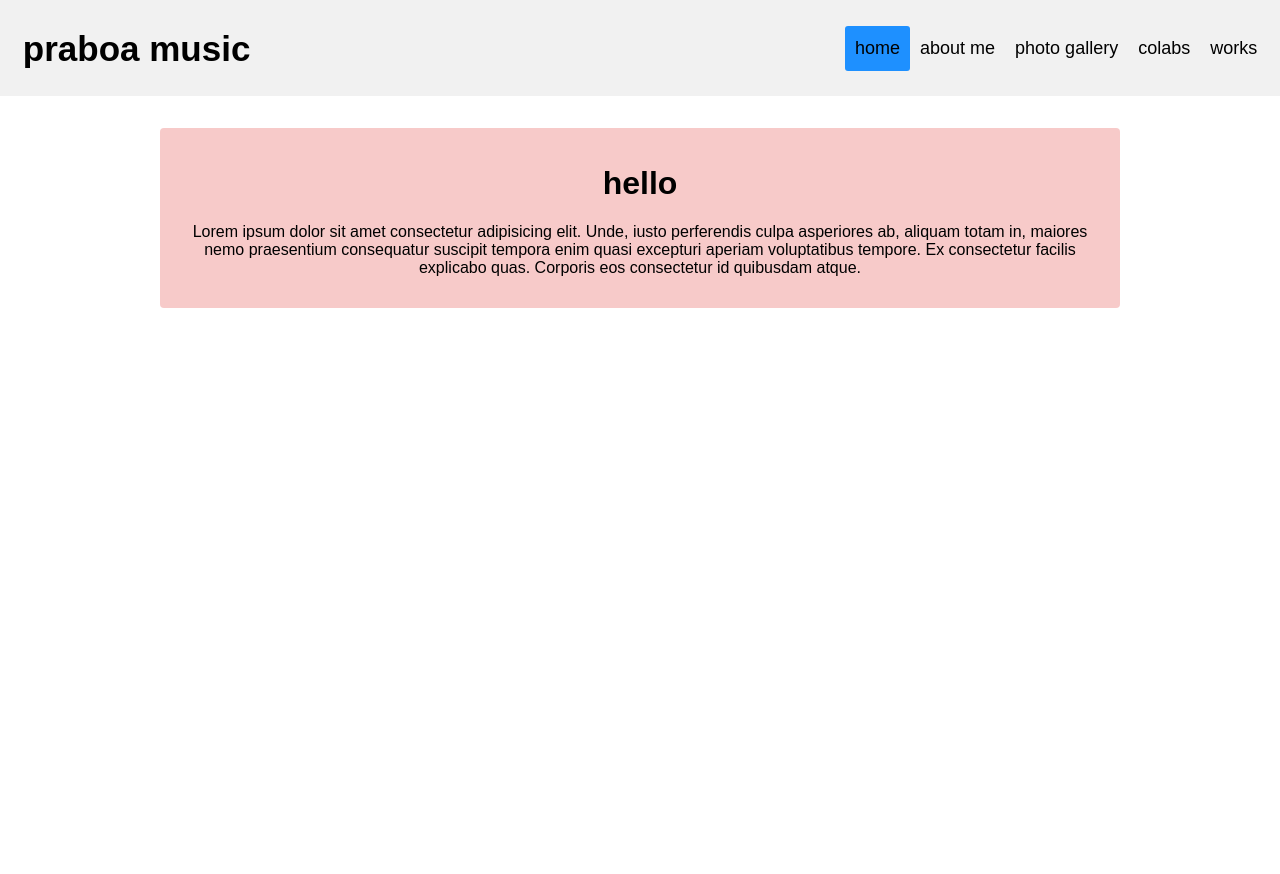
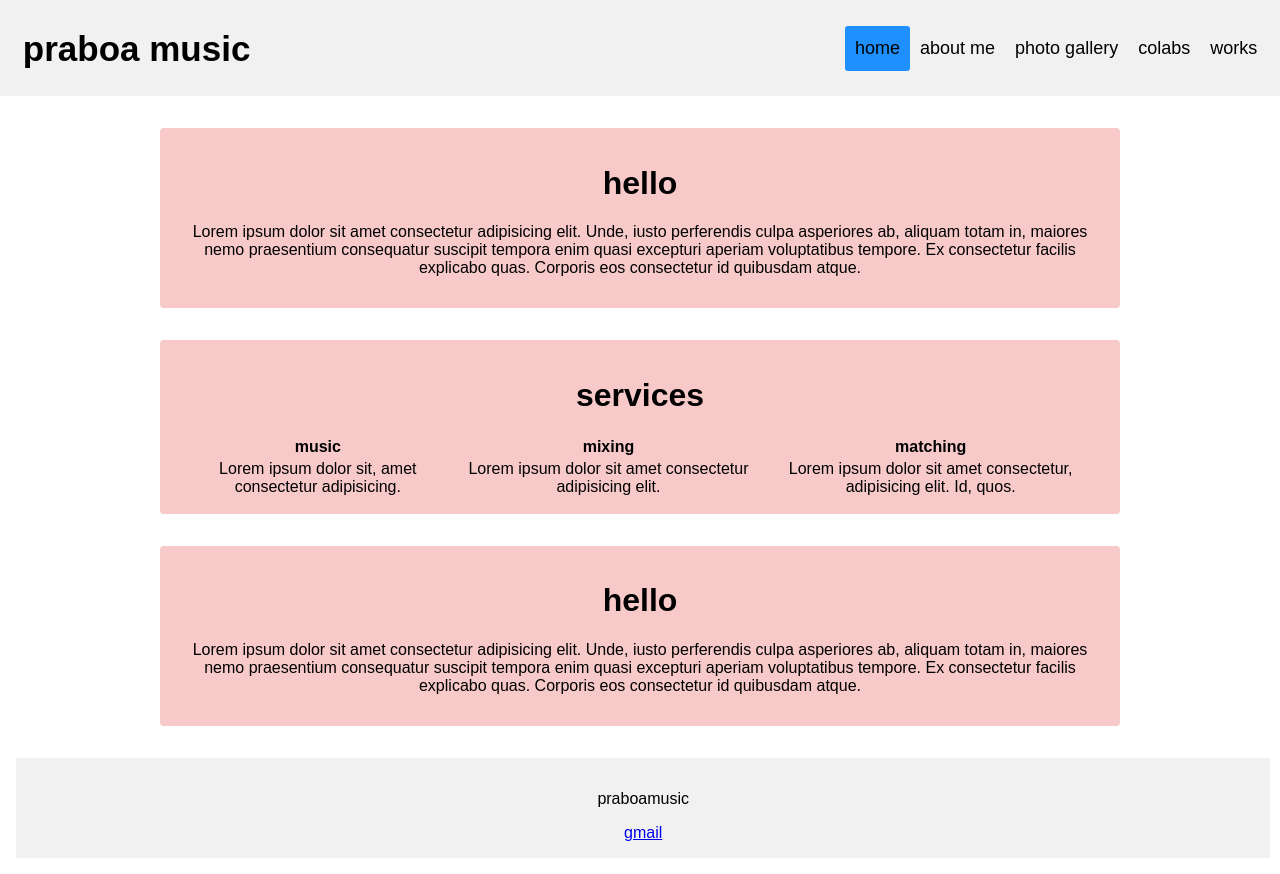
Before and after one commit to Aswin-k-ashok/praboamusical, a plain HTML site: page index.html in a window 1280 px wide. Before the commit the page ends 800 px from the top, so only its background shows below. Drawn offline with Linux system fonts and the light colour scheme.

Commit message:
first commit

```diff
--- a/index.html
+++ b/index.html
@@ -22,7 +22,7 @@
     </div>
 
   <div style="margin:2em;">
-<div class="containerAbout">
+<div class="containerMain">
     <h1>hello</h1>
     <p>Lorem ipsum dolor sit amet consectetur adipisicing elit. Unde,
         iusto perferendis culpa asperiores ab, aliquam totam in, maiores nemo
@@ -31,7 +31,39 @@
 </div>
   </div>
 
-    <div class="footer">
+  <div style="margin:2em;">
+    <div class="containerMain">
+        <h1>services</h1>
+        <table>
+         <tr>
+             <th>music</th>
+             <th>mixing</th>
+             <th>matching</th>
+         </tr>
+         <tr>
+             <td>Lorem ipsum dolor sit, amet consectetur adipisicing.</td>
+             <td>Lorem ipsum dolor sit amet consectetur adipisicing elit.</td>
+             <td>Lorem ipsum dolor sit amet consectetur, adipisicing elit. Id, quos.</td>
+         </tr>
+     </table>
+    </div>
+      </div>
+
+      <div style="margin:2em;">
+        <div class="containerMain">
+            <h1>hello</h1>
+            <p>Lorem ipsum dolor sit amet consectetur adipisicing elit. Unde,
+                iusto perferendis culpa asperiores ab, aliquam totam in, maiores nemo
+                praesentium consequatur suscipit tempora enim quasi excepturi
+                 aperiam voluptatibus tempore. Ex consectetur facilis explicabo quas. Corporis eos consectetur id quibusdam atque.</p>
+        </div>
+          </div>
+
+    <footer>
+        <p>praboamusic</p>
+        <a href="praboa@gmail.com">gmail</a>
+
+    </footer>
 
     </div>
 
--- a/style.css
+++ b/style.css
@@ -3,6 +3,15 @@
 body{
     margin:0;
     font-family: Arial, Helvetica, sans-serif;
+}
+
+table{
+width: 100%;
+}
+
+th{
+    text-align: center;
+
 }
 
 .header{
@@ -54,7 +63,7 @@ body{
 }
 
 
-.containerAbout{
+.containerMain{
     background-color:#f7cac9 ;
     padding: 15px;
     text-align: center;
@@ -62,3 +71,14 @@ body{
     max-width: 60em;
     margin: auto;
 }
+
+
+
+footer{
+    width: 98%;
+    background-color:#f1f1f1 ;
+    padding: 1em;
+    margin: 1em;
+    color: black;
+    text-align: center;
+}
```
